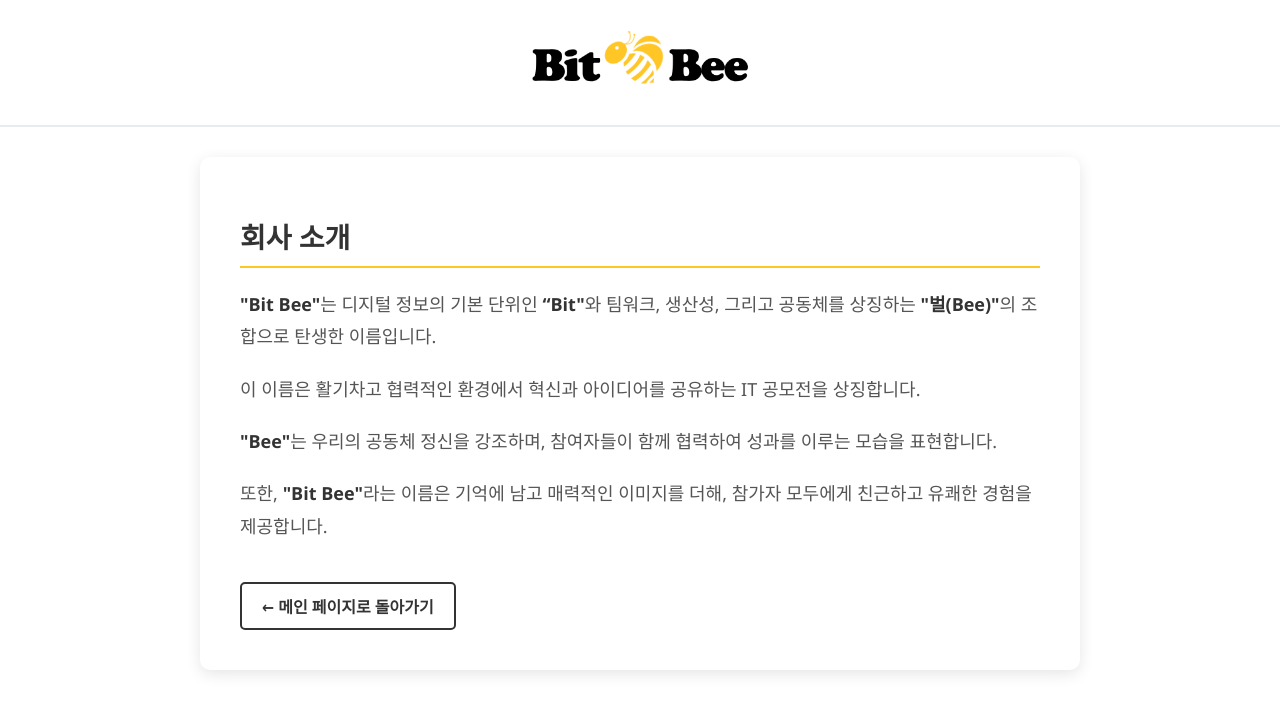
After one commit to ddirook/contest_recommendation, a Flask app: page /company in a window 1280 px wide. The commit adds this page. Shown: the top 713 px of the page. Run offline with Flask 3, Linux system fonts and the light colour scheme; parts of the project's set-up code (start-up, migrations or seed data) failed here and were passed over.

Commit message:
Add requirements.txt

```diff
--- a/app.py
+++ b/app.py
@@ -43,23 +43,14 @@ data['Tech Stack'] = data['Tech Stack'].apply(format_tech_stack)
 
 # 소개글 포맷팅 함수
 def simple_format_description(description):
-    # 줄바꿈을 <br> 태그로 대체하여 문단을 나눔
     return description.replace('\n', '<br>')
 
-# 공모전 소개글을 포맷팅
 data['공모전 소개'] = data['공모전 소개'].apply(simple_format_description)
-
-# 디버깅: 기술 스택 필터링 후 출력
-print("After filtering:", data['Tech Stack'].unique())
 
 data['Combined'] = data['Tags'] + ' ' + data['Tech Stack']
 
-# 허용된 태그와 기술 스택만 추출
 unique_tags = sorted(set(tag.strip() for tags in data['Tags'].dropna() for tag in tags.split(',')))
 unique_tech_stack = sorted(set(stack.strip() for stacks in data['Tech Stack'].dropna() for stack in stacks.split(',')))
-
-# 디버깅: 최종 추출된 기술 스택 출력
-print("Unique tech stacks:", unique_tech_stack)
 
 # TF-IDF 벡터화
 vectorizer = TfidfVectorizer()
@@ -68,7 +59,6 @@ tfidf_matrix = vectorizer.fit_transform(data['Combined'])
 # 코사인 유사도 계산
 cosine_sim = cosine_similarity(tfidf_matrix, tfidf_matrix)
 
-# 난이도를 🔥 모양으로 변환하기 위한 매핑
 difficulty_mapping = {
     '매우 어려움': 5,
     '어려움': 4,
@@ -78,22 +68,18 @@ difficulty_mapping = {
 }
 
 def convert_difficulty(difficulty):
-    # 난이도 문자열을 숫자에 매핑하고 🔥 모양으로 변환
     level = difficulty_mapping.get(difficulty, 0)
     return '🔥' * level
 
 data['난이도_표시'] = data['난이도'].apply(convert_difficulty)
 
-# D-day 형식 변환
 def format_d_day(d_day):
     if isinstance(d_day, str):
-        # 문자열 값이 "마감"인 경우 그대로 반환
         if d_day.lower() == '마감':
             return '마감'
         else:
             return 'D-day'
     elif isinstance(d_day, (int, float)):
-        # 숫자 값인 경우 D-day 형식으로 반환
         if d_day == 0:
             return '마감'
         elif d_day > 0:
@@ -101,7 +87,6 @@ def format_d_day(d_day):
         else:
             return 'D-day'
     else:
-        # 예상치 못한 값이 있는 경우 기본값 반환
         return 'D-day'
 
 data['D-day_표시'] = data['D-day'].apply(format_d_day)
@@ -111,10 +96,9 @@ def index():
     contests = data[['공모전명', '기관명', '기간', '1등시상금', '이미지url', 'Tags', 'Tech Stack', 'D-day_표시', '총시상금', '난이도_표시']].to_dict(orient='records')
     return render_template('index.html', contests=contests, unique_tags=unique_tags, unique_tech_stack=unique_tech_stack)
 
-# 공모전 상세 페이지 및 유사 공모전 추천
 @app.route('/contest/<path:name>')
 def contest_detail(name):
-    name = unquote(name)  # URL에서 받은 name을 디코딩
+    name = unquote(name)
     if name not in data['공모전명'].values:
         return "공모전 정보를 찾을 수 없습니다.", 404
     contest = data[data['공모전명'] == name].iloc[0]
@@ -144,5 +128,9 @@ def find_similar_contests(contest_name, n=5):
             })
     return similar_contests
 
+@app.route('/company')
+def company():
+    return render_template('company.html')
+
 if __name__ == '__main__':
     app.run(debug=True)
--- /dev/null
+++ b/templates/company.html
@@ -0,0 +1,93 @@
+<!DOCTYPE html>
+<html lang="ko">
+<head>
+    <meta charset="UTF-8">
+    <meta name="viewport" content="width=device-width, initial-scale=1.0">
+    <title>회사 소개</title>
+    <style>
+        body {
+            background-color: #ffffff;
+            color: #333;
+            font-family: 'Segoe UI', Tahoma, Geneva, Verdana, sans-serif;
+            margin: 0;
+            padding: 0;
+            display: flex;
+            flex-direction: column;
+            align-items: center;
+        }
+
+        .header {
+            width: 100%;
+            background-color: #ffffff;
+            padding: 20px;
+            text-align: center;
+            border-bottom: 2px solid #e9ecef;
+        }
+
+        .header img {
+            max-height: 80px;
+        }
+
+        .content {
+            max-width: 800px;
+            background-color: #ffffff;
+            padding: 40px;
+            margin: 30px;
+            border-radius: 10px;
+            box-shadow: 0 4px 15px rgba(0, 0, 0, 0.1);
+            text-align: left;
+        }
+
+        .content h1 {
+            font-size: 28px;
+            color: #333;
+            margin-bottom: 20px;
+            border-bottom: 2px solid #ffc626;
+            padding-bottom: 10px;
+        }
+
+        .content p {
+            font-size: 18px;
+            line-height: 1.8;
+            color: #555;
+            margin-bottom: 20px;
+        }
+
+        .content p span {
+            color: #333;
+            font-weight: bold;
+        }
+
+        .back-link {
+            display: inline-block;
+            margin-top: 20px;
+            color: #333;
+            text-decoration: none;
+            font-weight: bold;
+            font-size: 16px;
+            border: 2px solid #333;
+            padding: 10px 20px;
+            border-radius: 5px;
+            transition: background-color 0.3s, color 0.3s;
+        }
+
+        .back-link:hover {
+            background-color: #ffc626;
+            color: #fff;
+        }
+    </style>
+</head>
+<body>
+    <div class="header">
+        <img src="{{ url_for('static', filename='logo_new.png') }}" alt="Company Logo">
+    </div>
+    <div class="content">
+        <h1>회사 소개</h1>
+        <p><span>"Bit Bee"</span>는 디지털 정보의 기본 단위인 <span>“Bit"</span>와 팀워크, 생산성, 그리고 공동체를 상징하는 <span>"벌(Bee)"</span>의 조합으로 탄생한 이름입니다.</p>
+        <p>이 이름은 활기차고 협력적인 환경에서 혁신과 아이디어를 공유하는 IT 공모전을 상징합니다.</p>
+        <p><span>"Bee"</span>는 우리의 공동체 정신을 강조하며, 참여자들이 함께 협력하여 성과를 이루는 모습을 표현합니다.</p>
+        <p>또한, <span>"Bit Bee"</span>라는 이름은 기억에 남고 매력적인 이미지를 더해, 참가자 모두에게 친근하고 유쾌한 경험을 제공합니다.</p>
+        <a href="{{ url_for('index') }}" class="back-link">← 메인 페이지로 돌아가기</a>
+    </div>
+</body>
+</html>
```
Also changed, not shown: templates/index.html (+23 -4 lines), 1 other file.
